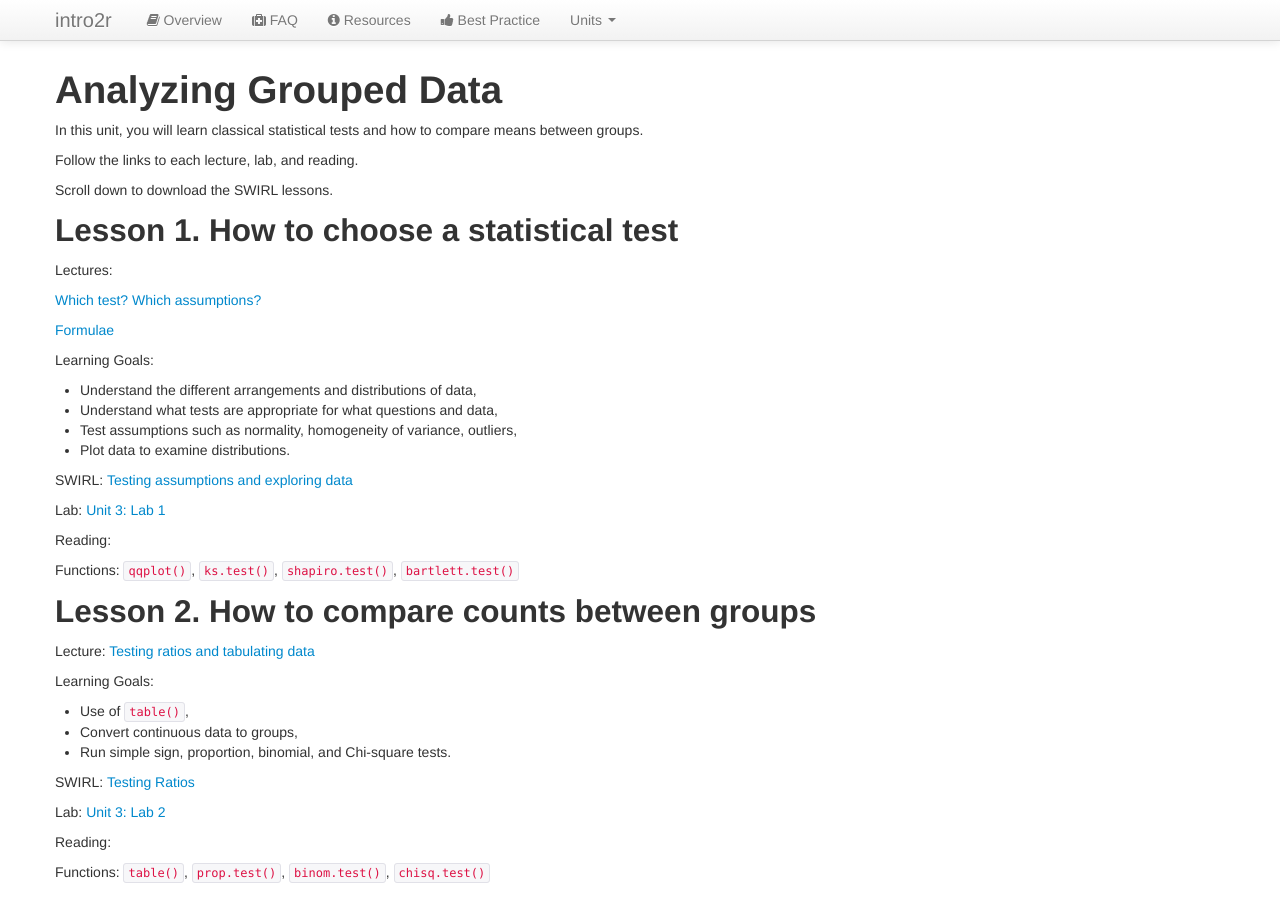
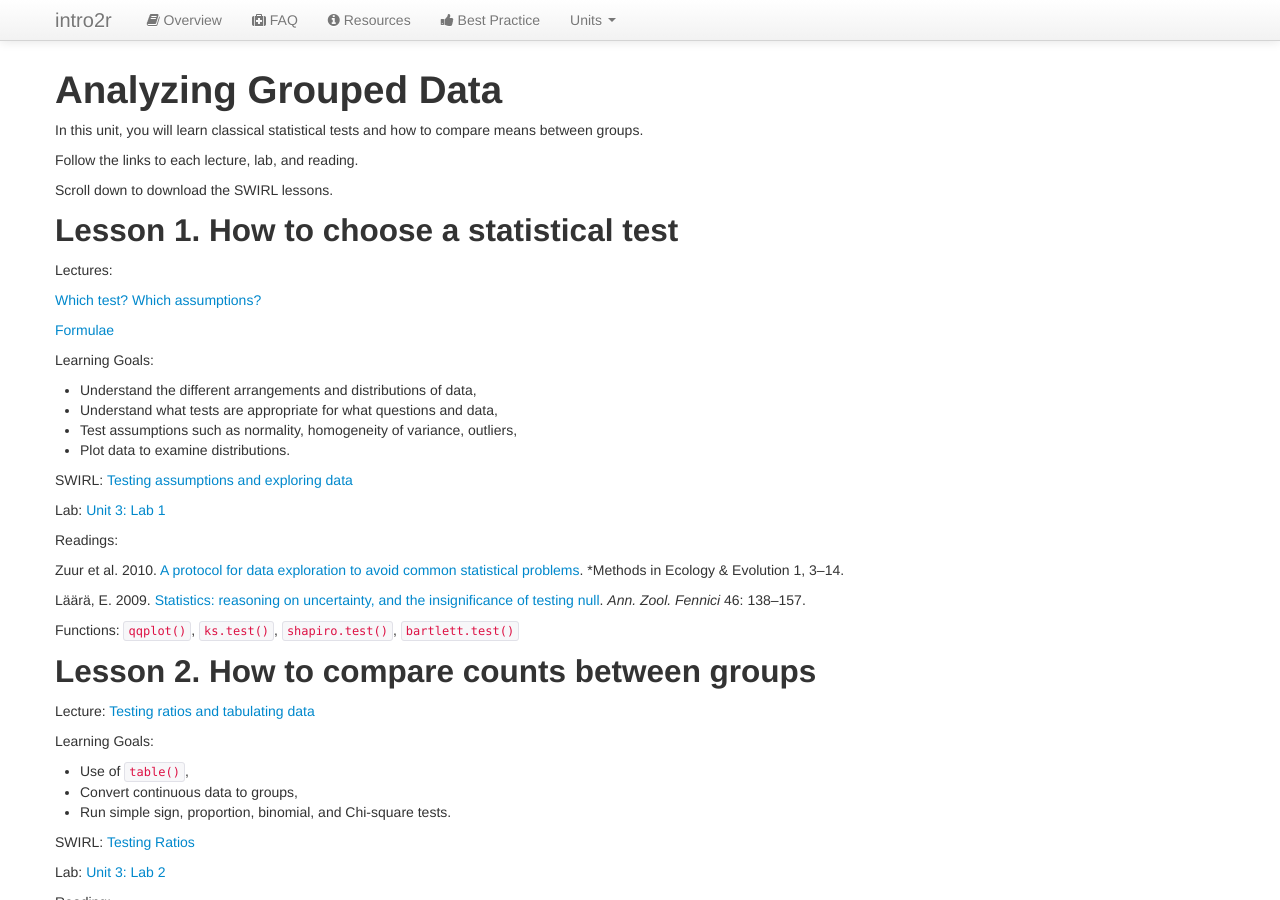
Before and after one commit to intro2r/intro2r, a Jekyll site: the page built from unit3/index.md, in a window 1280 px wide and 900 px high. Built offline with Jekyll 4.4.1, drawn with Linux system fonts in a browser that asks for light colours.

Commit message:
Update index.md

```diff
--- a/unit3/index.md
+++ b/unit3/index.md
@@ -31,7 +31,11 @@
 
 Lab: [Unit 3: Lab 1](../unit3/labs.html)
 
-Reading:
+Readings:
+
+Zuur et al. 2010. [A protocol for data exploration to avoid common statistical problems](https://www.dair.nl/wp-content/uploads/2017/03/Zuur_et_al-2010-Methods_in_Ecology_and_Evolution.pdf). *Methods in Ecology & Evolution 1, 3–14.
+
+Läärä, E. 2009. [Statistics: reasoning on uncertainty, and the insignificance of testing null](http://www.sekj.org/PDF/anz46-free/anz46-138.pdf). *Ann. Zool. Fennici* 46: 138–157.
 
 Functions: `qqplot()`, `ks.test()`, `shapiro.test()`, `bartlett.test()`
 
```
